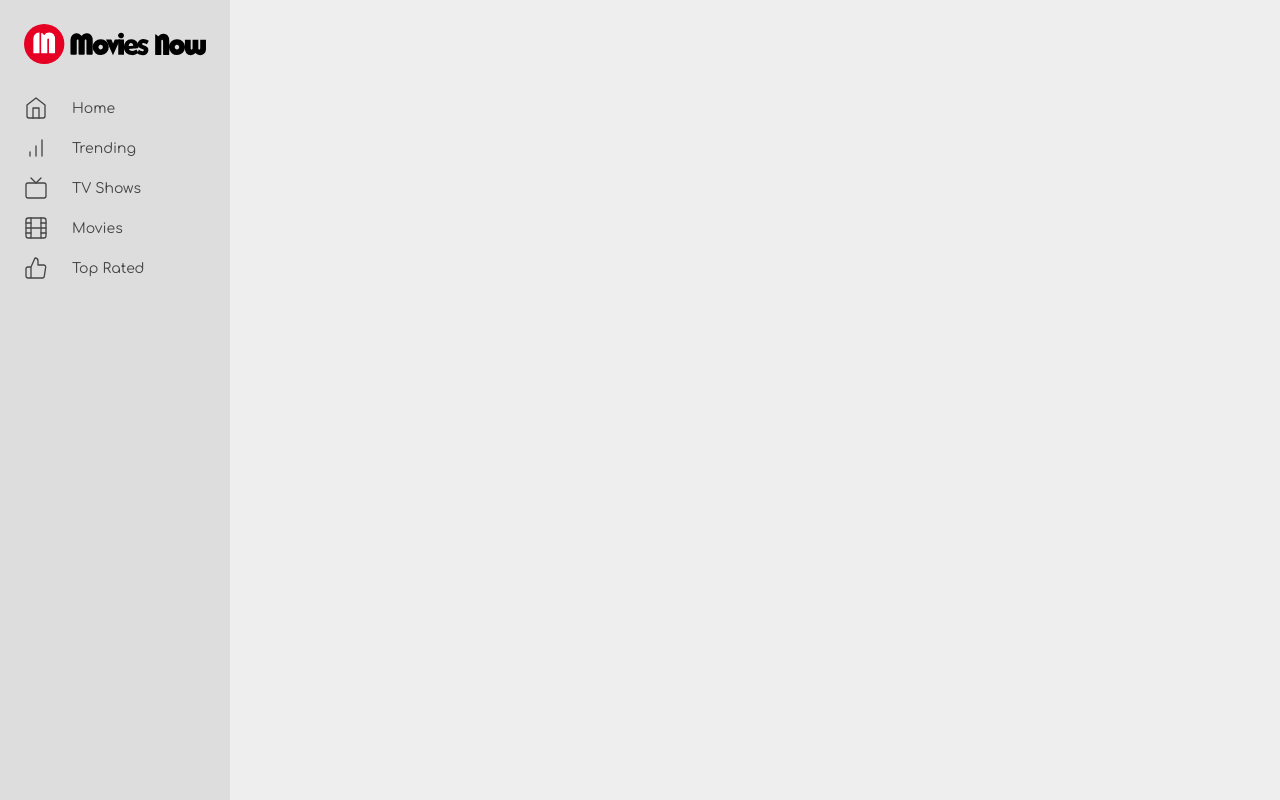
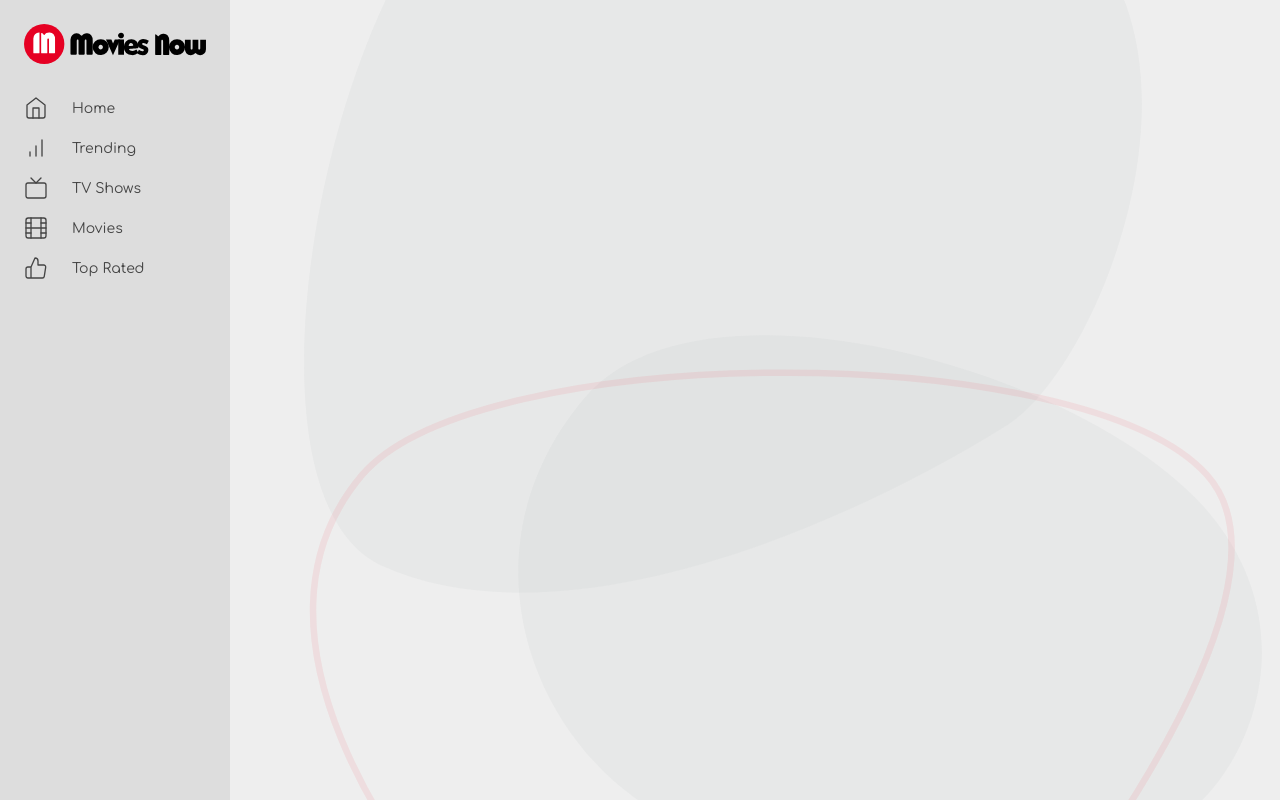
Before and after one commit to JoshuaJADaniel/videoverse, a React app: page / in a window 1280 px wide. Shown: the top 800 px of the page. Built offline with nearby package versions, Linux system fonts and the light colour scheme.

Commit message:
Importing and using background SVG

```diff
--- a/src/App.js
+++ b/src/App.js
@@ -1,8 +1,15 @@
 import React, { useState } from 'react';
 import styled, { ThemeProvider } from "styled-components";
 import { lightTheme, darkTheme } from './themes';
+import backgroundImg from './img/background.svg';
 import Sidebar from './Sidebar';
 import './css/App.css';
+
+const Background = styled.img`
+    top: -20%;
+    position: absolute;
+    width: calc(100% - ${props => props.theme.sidebarWidth});
+`;
 
 const Main = styled.div`
     height: 200vh;
@@ -24,7 +31,9 @@ const App = () => {
     return (
         <ThemeProvider theme={getTheme}>
             <Sidebar />
-            <Main></Main>
+            <Main>
+                <Background src={backgroundImg}/>
+            </Main>
         </ThemeProvider>
     );
 };
```
